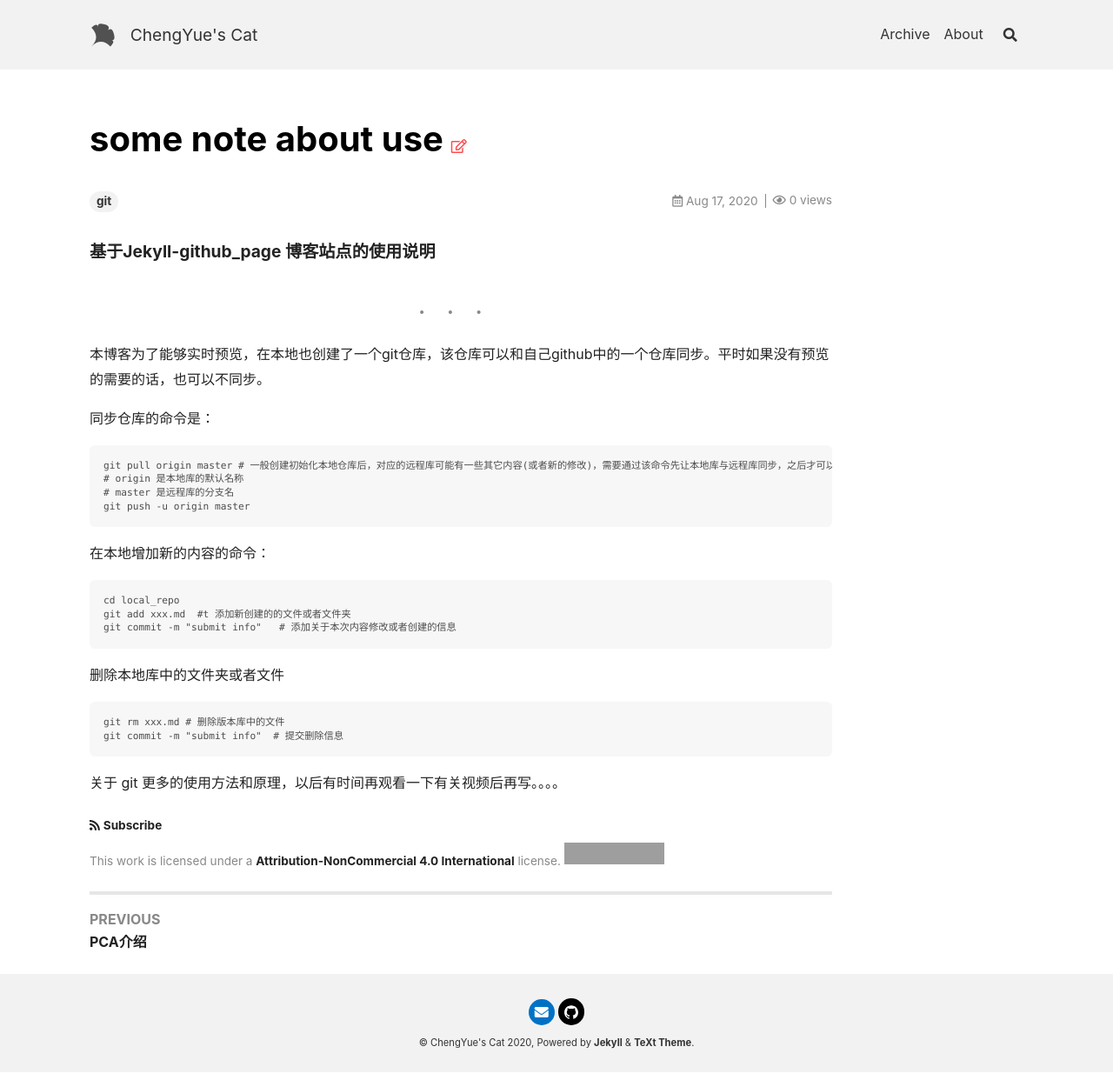
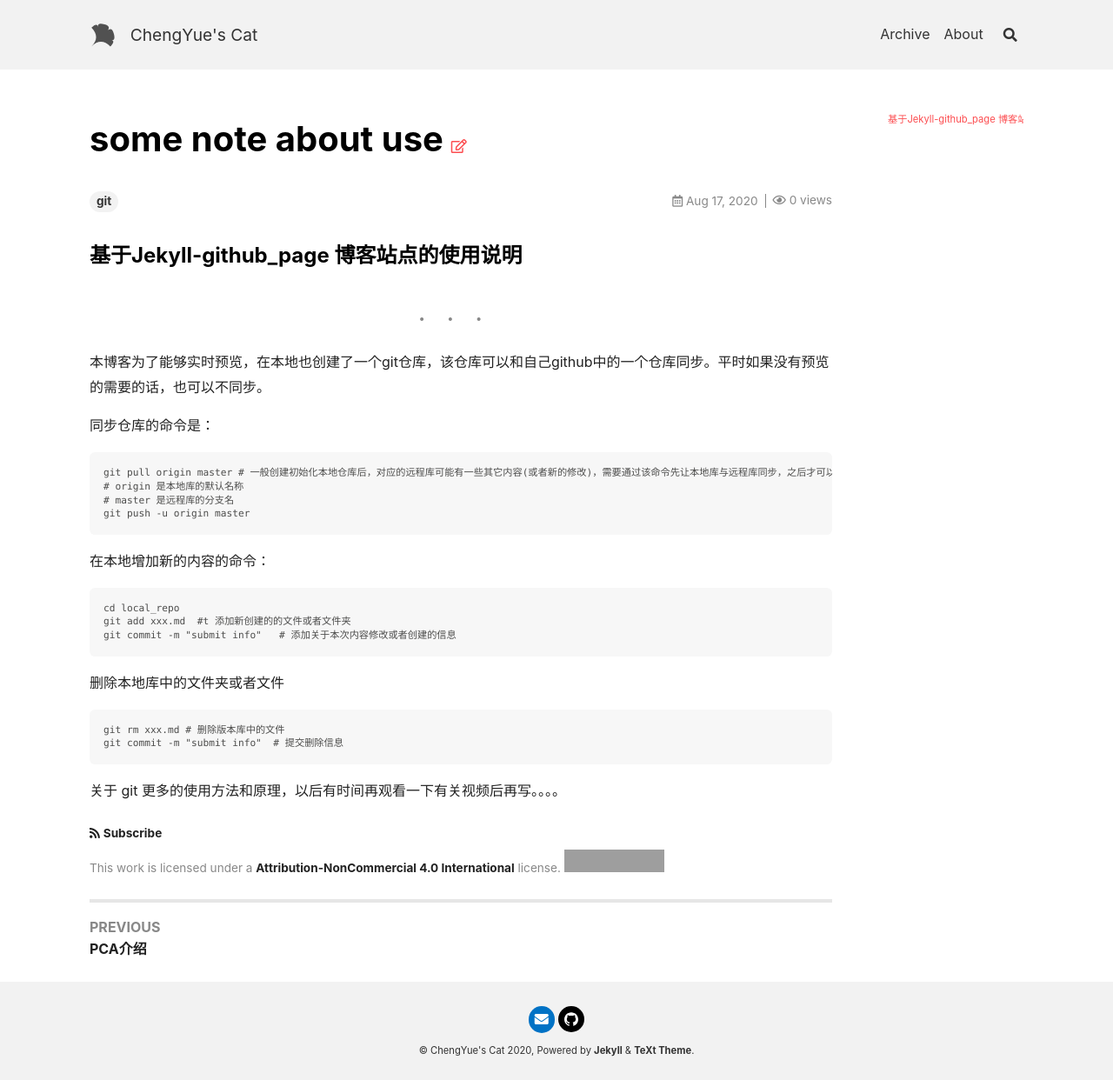
Before and after one commit to zaiquanyang/zaiquanyang.github.io, a Jekyll site: the page built from _posts/2020-08-17-some-note-about-use.md, in a window 1280 px wide. Shown: the whole page at 87% size. Built offline with Jekyll 4.4.1, drawn with Linux system fonts in a browser that asks for light colours; nearby versions of some CDN libraries; grey boxes are pictures that could not be loaded.

Commit message:
Update 2020-08-17-some-note-about-use.md

```diff
--- a/_posts/2020-08-17-some-note-about-use.md
+++ b/_posts/2020-08-17-some-note-about-use.md
@@ -3,9 +3,9 @@
 tags: git
 ---
 
-#### 基于Jekyll-github_page 博客站点的使用说明
+### 基于Jekyll-github_page 博客站点的使用说明
+---
 
----
 本博客为了能够实时预览，在本地也创建了一个git仓库，该仓库可以和自己github中的一个仓库同步。平时如果没有预览的需要的话，也可以不同步。
 
 同步仓库的命令是：
```
